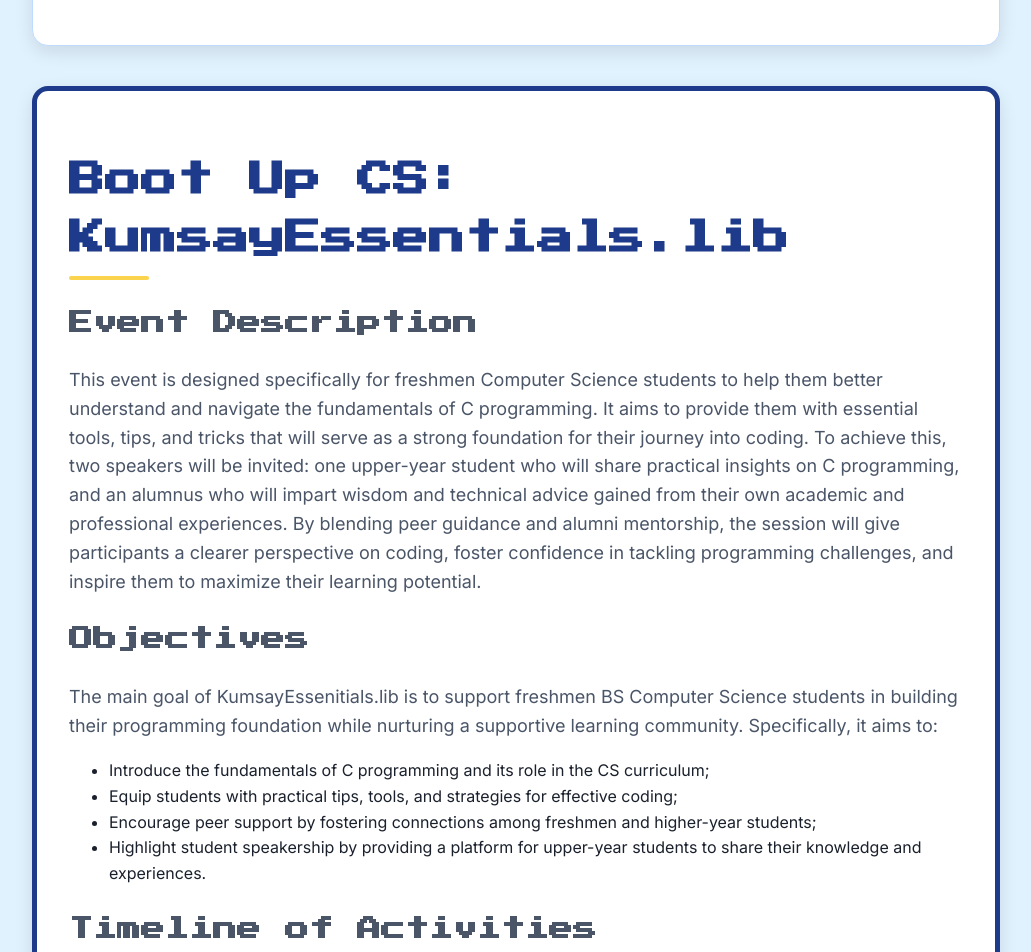
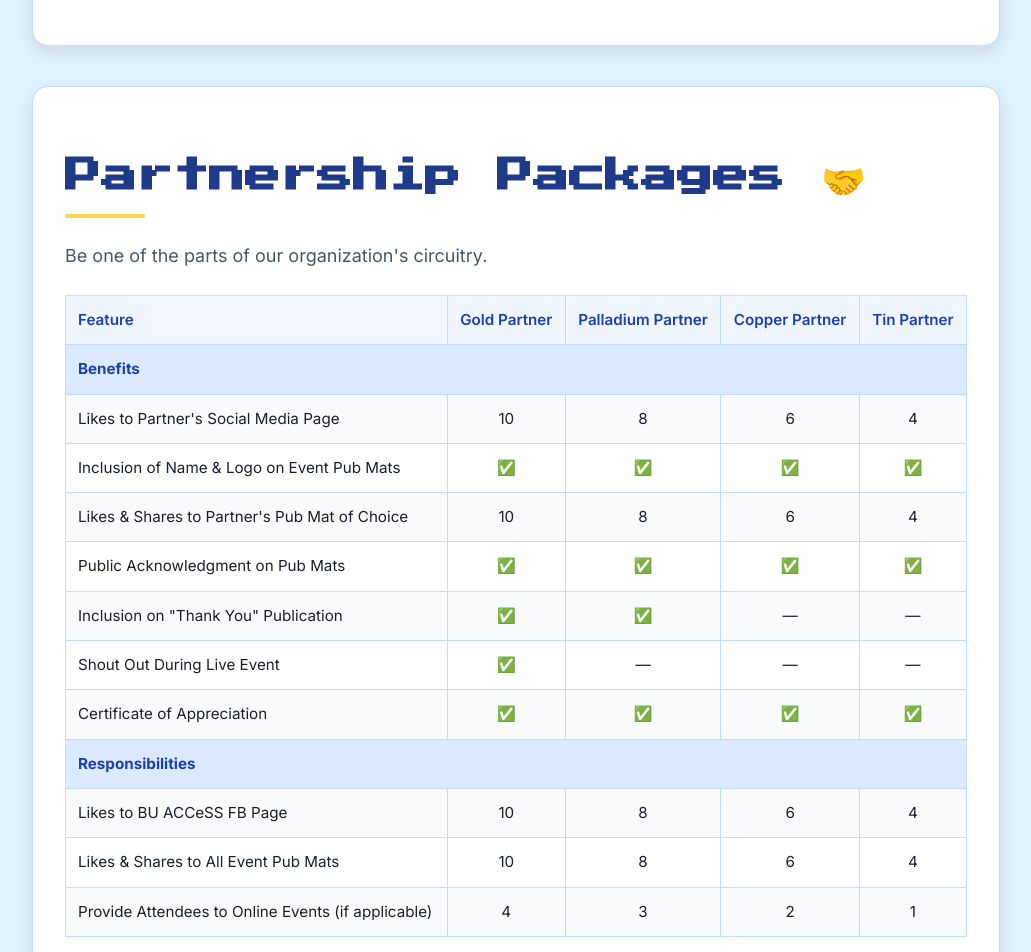
Before and after one commit to carlsanjose/buaccessprimer, a plain HTML site: page index.html in a window 1280 px wide. Shown: the part 1809-2761 px from the top of the page, without its empty margins (124-1155 px from the left). Drawn offline with Linux system fonts and the light colour scheme.

Commit message:
Update index.html
commented out details for Boot Up CS since event is already done

```diff
--- a/index.html
+++ b/index.html
@@ -334,7 +334,7 @@
 
 	<!-- PLACE EVENT DETAILS HERE! -->
 			<!-- Boot Up CS: KumsayEssentials.lib -->
-			<section class="card card-highlight">
+			<!-- <section class="card card-highlight">
                 <h2 class="section-title pixel-font">Boot Up CS: KumsayEssentials.lib</h2>
                 <div>
 					<h3 class="text-2xl font-semibold text-gray-700 mb-2 pixel-font">Event Description</h3>
@@ -395,7 +395,7 @@
 						</table>
 					</div>
 				</div>
-            </section>
+            </section> -->
 
 			<!-- PARTNERSHIP PACKAGES -->
             <section class="card">
```
